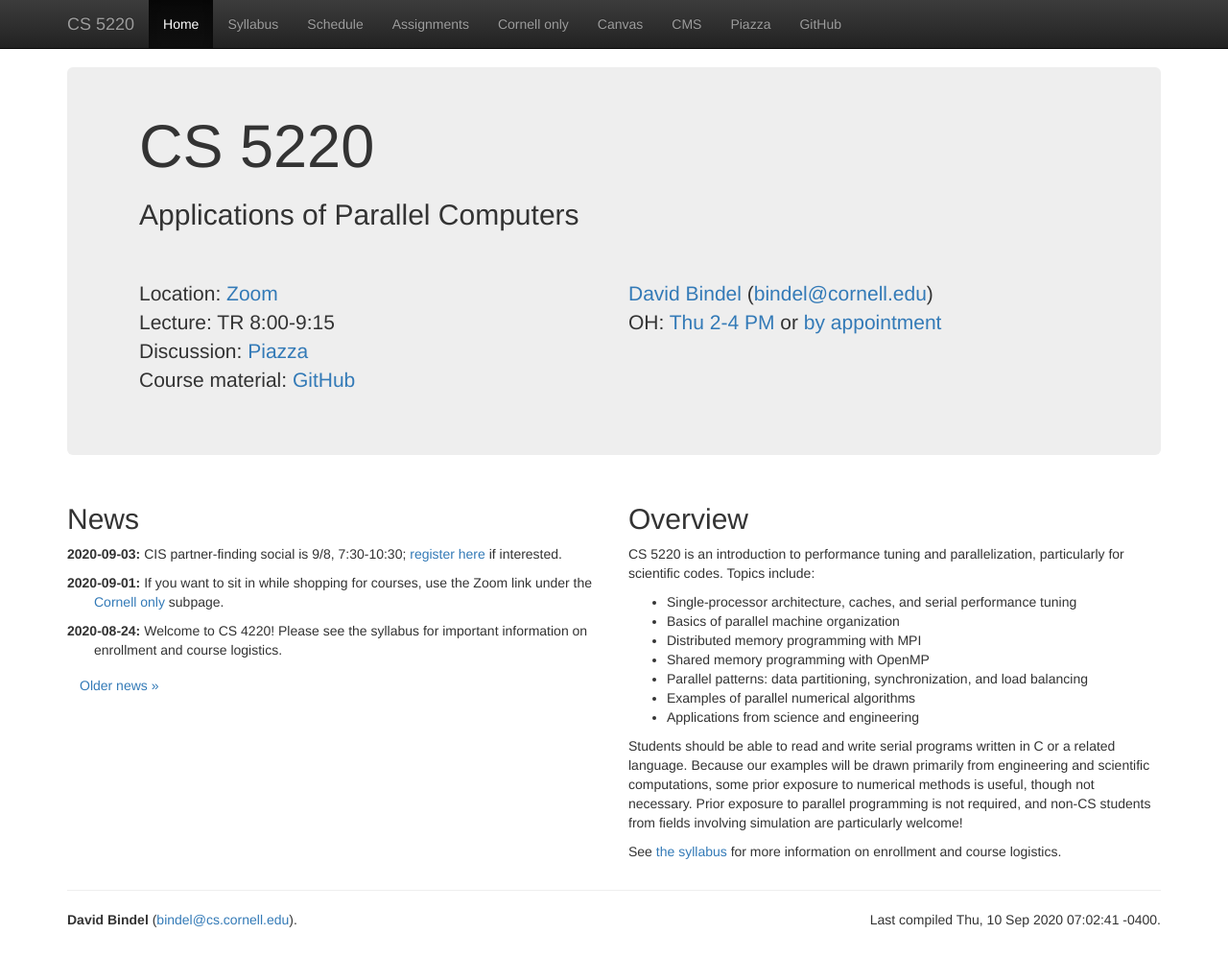
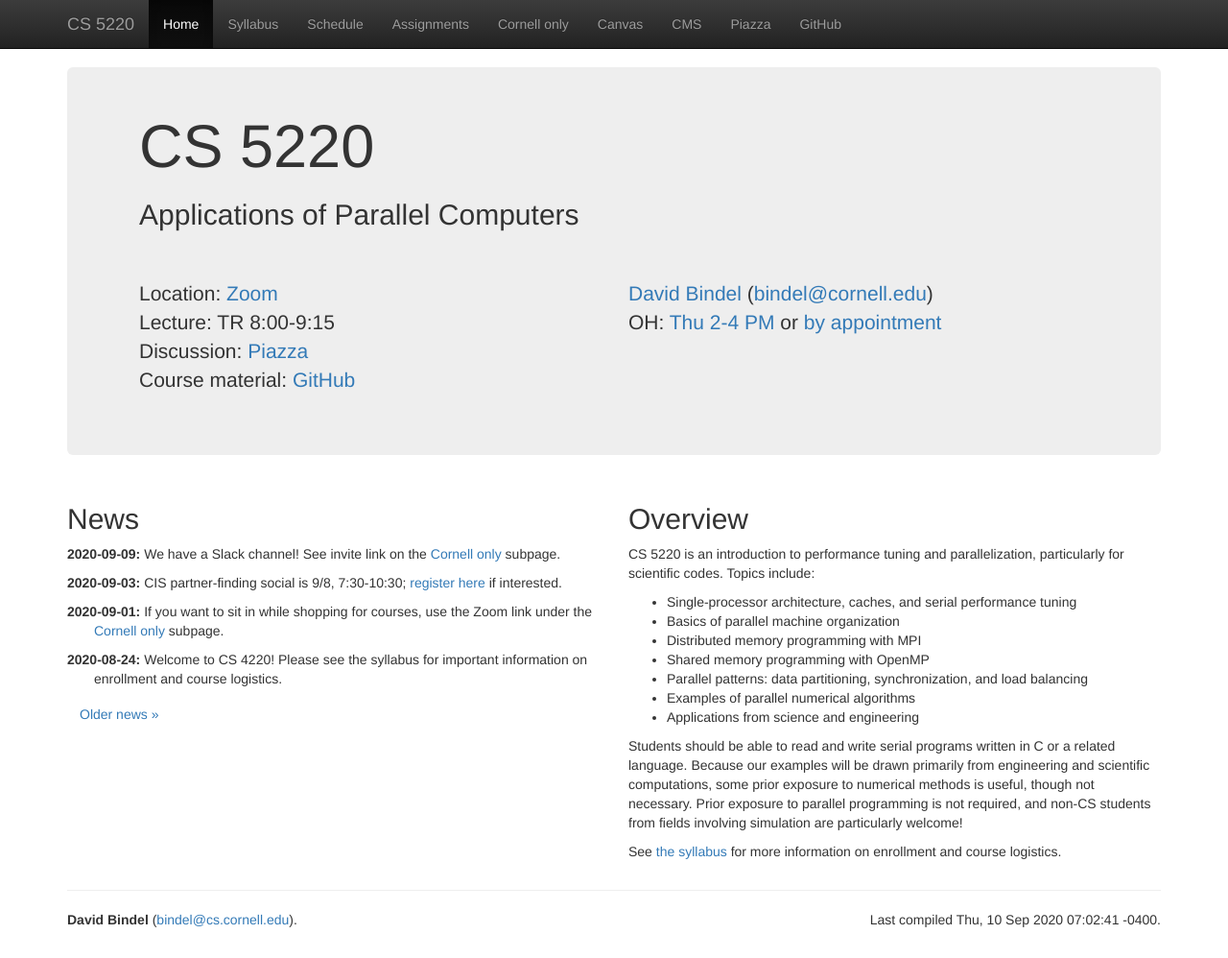
Before and after one commit to cs5220-f20/web, a Jekyll site: the page built from web/index.html, in a window 1280 px wide and 998 px high. Shown: the whole window at 96% size. Built offline with Jekyll 4.4.1, drawn with Linux system fonts in a browser that asks for light colours; nearby versions of some CDN libraries.

Commit message:
Added Slack channel.

```diff
--- a/web/_data/news.yml
+++ b/web/_data/news.yml
@@ -7,3 +7,6 @@
 -
   date: 2020-09-03
   text: CIS partner-finding social is 9/8, 7:30-10:30; <a href="https://tinyurl.com/yx8rcnrf">register here</a> if interested.
+-
+  date: 2020-09-09
+  text: We have a Slack channel!  See invite link on the <a href="https://courses.cis.cornell.edu/courses/cs5220/2020fa/netid/index.html">Cornell only</a> subpage.
```
